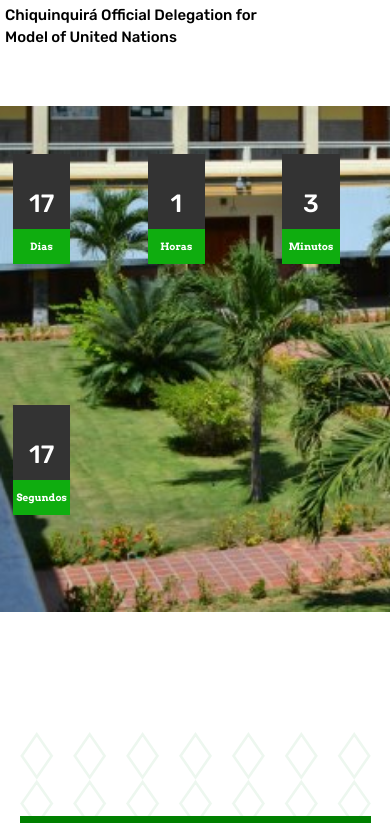
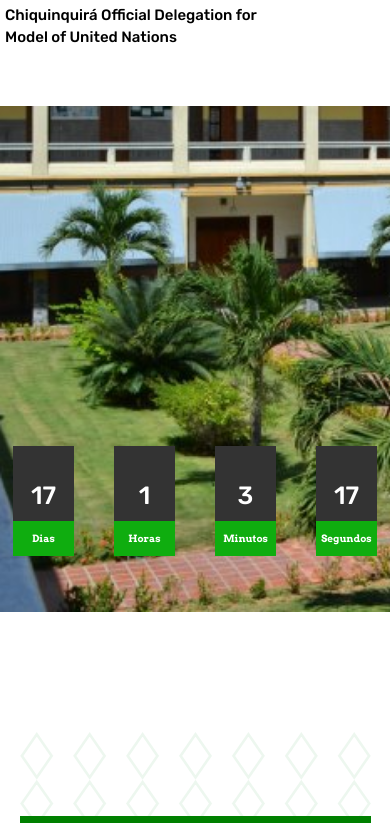
Before and after one commit to WolfangT/codmun, a plain HTML site: page static/index.html in a window 390 px wide. Shown: the part 232-1055 px from the top of the page. Drawn offline with Linux system fonts and the light colour scheme.

Commit message:
Modificaciones de personalizacion

```diff
--- a/static/css/style.css
+++ b/static/css/style.css
@@ -308,6 +308,10 @@ header .logo {
     font-size: 10px;
   }
 
+  .container header h1 {
+    font-size: 1.8em;
+  }
+
   body > header {
     height: 100vh;
     background-size: cover;
@@ -376,7 +380,9 @@ header .logo {
 
   header > .countdown {
     width: 100%;
-    height: 58%;
+    height: 10%;
+    display: flex;
+    top: 40%;
 
   }
 
@@ -409,18 +415,19 @@ header .logo {
   }
 
   .countdown div:before {
-    width: 100%;
+    width: 90%;
   }
 }
 
 .countdown {
-  display: grid;
+  display: inline-flex;
   grid-gap: 20px;
   grid-template-columns: repeat(auto-fill, minmax(100px, 1fr));
   border: 3px solid rgba(15, 173, 15, 0);
   height: 135px;
-  top: 45px;
+  top: 45%;
   position: relative;
+
 }
 
 .countdown div {
```
